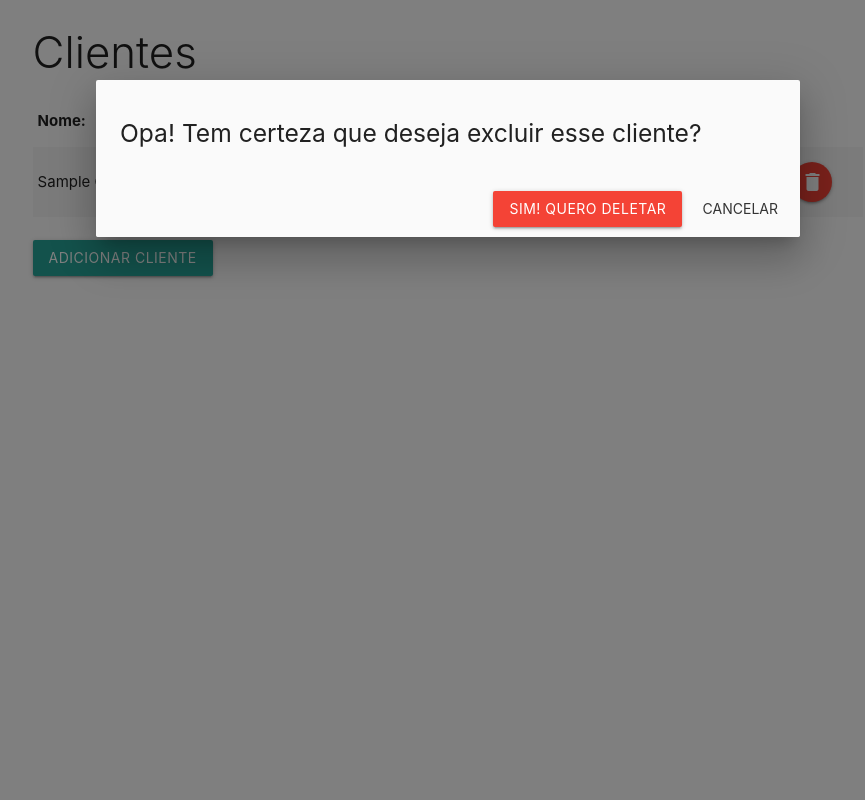
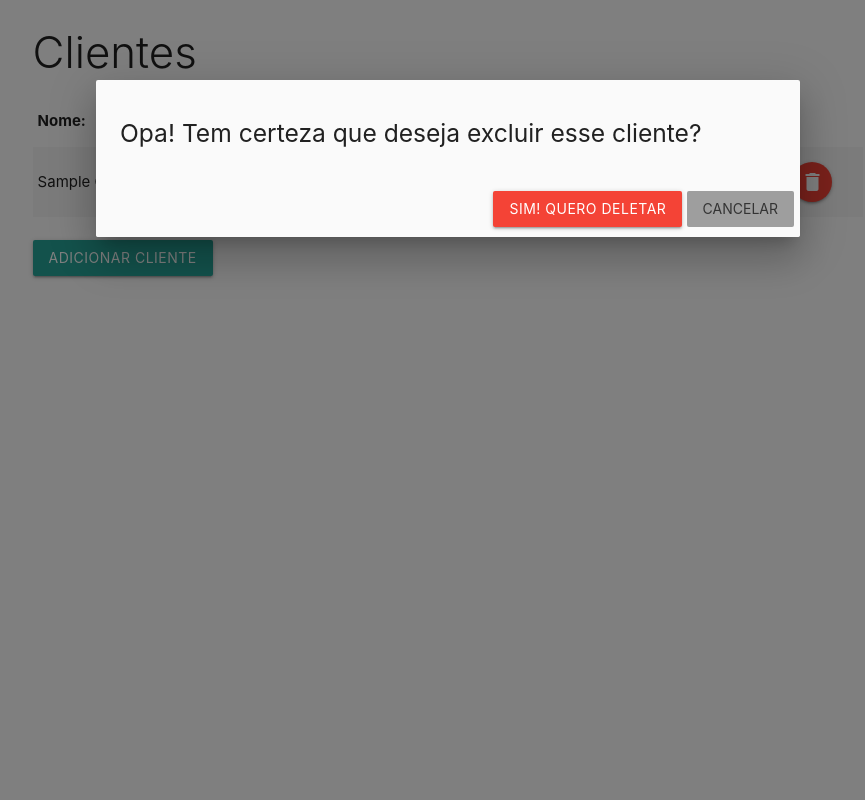
Before and after one commit to thiagowfer/crud-nstudio-procedural, a PHP site: page / in a window 1280 px wide, after a click on "delete". Shown: the whole page, without its empty margins (192-1057 px from the left). Run offline with PHP 8.4, Linux system fonts and the light colour scheme; tables that the repository leaves empty or names only in its code hold one stand-in row (values such as "Sample post").

Commit message:
identação

```diff
--- a/index.php
+++ b/index.php
@@ -50,7 +50,7 @@ include_once "includes/message.php";
 					      	<input type="hidden" name="id" value="<?php echo $dados['id']; ?>">
 
 					      	<button type="submit" name="btn-deletar" class="btn red">Sim! Quero deletar</button>
-					      	<a href="#!" class="modal-close waves-effect waves-green btn-flat">Cancelar</a>
+					      	<a href="#!" class="modal-close waves-effect waves-green btn-flat grey">Cancelar</a>
 					      </form>
 
 					    </div>
```
